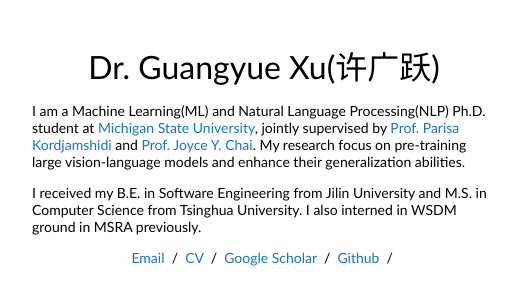
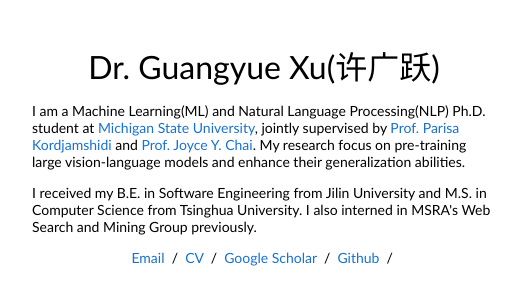
Before and after one commit to xugy16/xugy16.github.io, a plain HTML site: page index.html in a window 1280 px wide. Shown: the top 285 px of the page, 228-759 px from the left. Drawn offline with Linux system fonts and the light colour scheme.

Commit message:
modify 11/20

```diff
--- a/index.html
+++ b/index.html
@@ -29,7 +29,7 @@
               <p>
                 I received my B.E. in Software Engineering from Jilin University
                 and M.S. in Computer Science from Tsinghua University.
-                I also interned in WSDM ground in MSRA previously.
+                I also interned in MSRA's Web Search and Mining Group previously.
               </p>
               <!-- <p>
                 At Google I've worked on <a href="https://www.google.com/glass/start/">Glass</a>,  <a href="https://ai.googleblog.com/2014/04/lens-blur-in-new-google-camera-app.html">Lens Blur</a>, <a href="https://ai.googleblog.com/2014/10/hdr-low-light-and-high-dynamic-range.html">HDR+</a>, <a href="https://blog.google/products/google-ar-vr/introducing-next-generation-jump/">Jump</a>, <a href="https://ai.googleblog.com/2017/10/portrait-mode-on-pixel-2-and-pixel-2-xl.html">Portrait Mode</a>, <a href="https://ai.googleblog.com/2020/12/portrait-light-enhancing-portrait.html">Portrait Light</a>, and <a href="https://www.matthewtancik.com/nerf">NeRF</a>. I did my PhD at <a href="http://www.eecs.berkeley.edu/">UC Berkeley</a>, where I was advised by <a href="http://www.cs.berkeley.edu/~malik/">Jitendra Malik</a> and funded by the <a href="http://www.nsfgrfp.org/">NSF GRFP</a>. I've received the <a href="https://www2.eecs.berkeley.edu/Students/Awards/15/">C.V. Ramamoorthy Distinguished Research Award</a> and the <a href="https://www.thecvf.com/?page_id=413#YRA">PAMI Young Researcher Award</a>.
```
